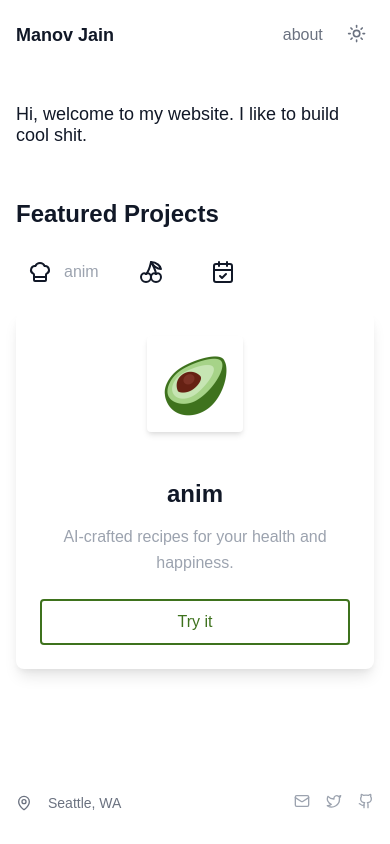
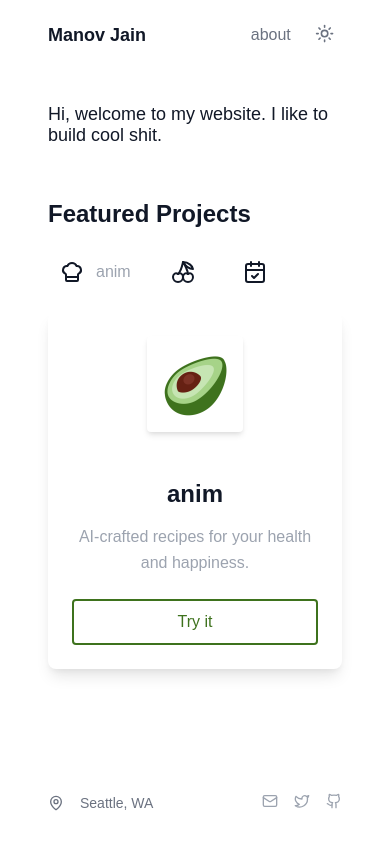
Before and after one commit to ManovJain/manov-site, a Next.js app: page / in a window 390 px wide. Built offline with nearby package versions, Linux system fonts and the light colour scheme; a web font is replaced by a local one.

Commit message:
please work

```diff
--- a/app/globals.css
+++ b/app/globals.css
@@ -76,6 +76,10 @@
 
   /* Transitions */
   --transition-default: all 0.2s ease-in-out;
+
+  /* Root level containment */
+  --page-max-width: min(100vw - 2rem, 1200px);
+  --safe-padding: max(1rem, env(safe-area-inset-left, 1rem));
 }
 
 .dark {
@@ -91,14 +95,22 @@
   --color-border: #374151;
 }
 
-/* Base styles */
-html {
-  font-family: var(--font-sans);
-  -webkit-font-smoothing: antialiased;
-  -moz-osx-font-smoothing: grayscale;
-  /* Prevent horizontal scroll */
+/* Update viewport settings */
+@viewport {
+  width: device-width;
+  initial-scale: 1;
+}
+
+/* Update base container styles */
+html,
+body {
   width: 100%;
+  margin: 0;
+  padding: 0;
   overflow-x: hidden;
+  -webkit-text-size-adjust: 100%;
+  /* Prevent bounce scroll on iOS */
+  overscroll-behavior: none;
 }
 
 body {
@@ -106,32 +118,28 @@ body {
   background-color: var(--color-background);
   color: var(--color-foreground);
   transition: var(--transition-default);
-  margin: 0;
-  padding: 0;
-  /* Prevent any unwanted scrolling */
+  display: flex;
+  flex-direction: column;
+  align-items: center; /* Centers content horizontally */
   width: 100%;
-  min-height: 100dvh; /* Use dynamic viewport height for mobile */
+  min-height: 100dvh;
   overflow-x: hidden;
+  /* Prevent iOS text inflation */
+  -webkit-text-size-adjust: 100%;
 }
 
 main {
+  width: 100%;
+  max-width: var(--page-max-width);
+  margin: 0 auto;
+  padding: var(--safe-padding);
   display: flex;
   flex-direction: column;
   justify-content: space-between;
-  /* Use dynamic viewport height */
-  min-height: 100dvh;
-  /* Contain the content width */
-  width: 100%;
-  max-width: 100%;
-  /* Only show scrollbar if absolutely needed */
-  overflow-y: auto;
-  overflow-x: hidden;
-  /* Add padding to prevent content touching edges */
-  padding: 0 max(1rem, env(safe-area-inset-left));
-  /* Account for mobile notches and home indicators */
-  padding-top: env(safe-area-inset-top);
-  padding-bottom: env(safe-area-inset-bottom);
-  /* Ensure padding is included in total width */
+  /* Remove fixed height to prevent scroll */
+  min-height: calc(
+    100dvh - env(safe-area-inset-top, 0px) - env(safe-area-inset-bottom, 0px)
+  );
   box-sizing: border-box;
 }
 
--- a/app/layout.tsx
+++ b/app/layout.tsx
@@ -63,6 +63,12 @@ export const metadata = {
   alternates: {
     canonical: "/",
   },
+  viewport: {
+    width: "device-width",
+    initialScale: 1,
+    minimumScale: 1,
+    viewportFit: "cover",
+  },
 };
 
 export default function RootLayout({
--- a/app/page.module.css
+++ b/app/page.module.css
@@ -1,7 +1,18 @@
 .container {
-  min-height: 100vh;
+  width: 100%;
+  max-width: var(--page-max-width);
+  margin: 0 auto;
   display: flex;
   flex-direction: column;
+  gap: var(--spacing-8);
+  padding: 0 var(--safe-padding);
+  box-sizing: border-box;
+}
+
+@media (max-width: 768px) {
+  .container {
+    gap: var(--spacing-4);
+  }
 }
 
 .main {
```
